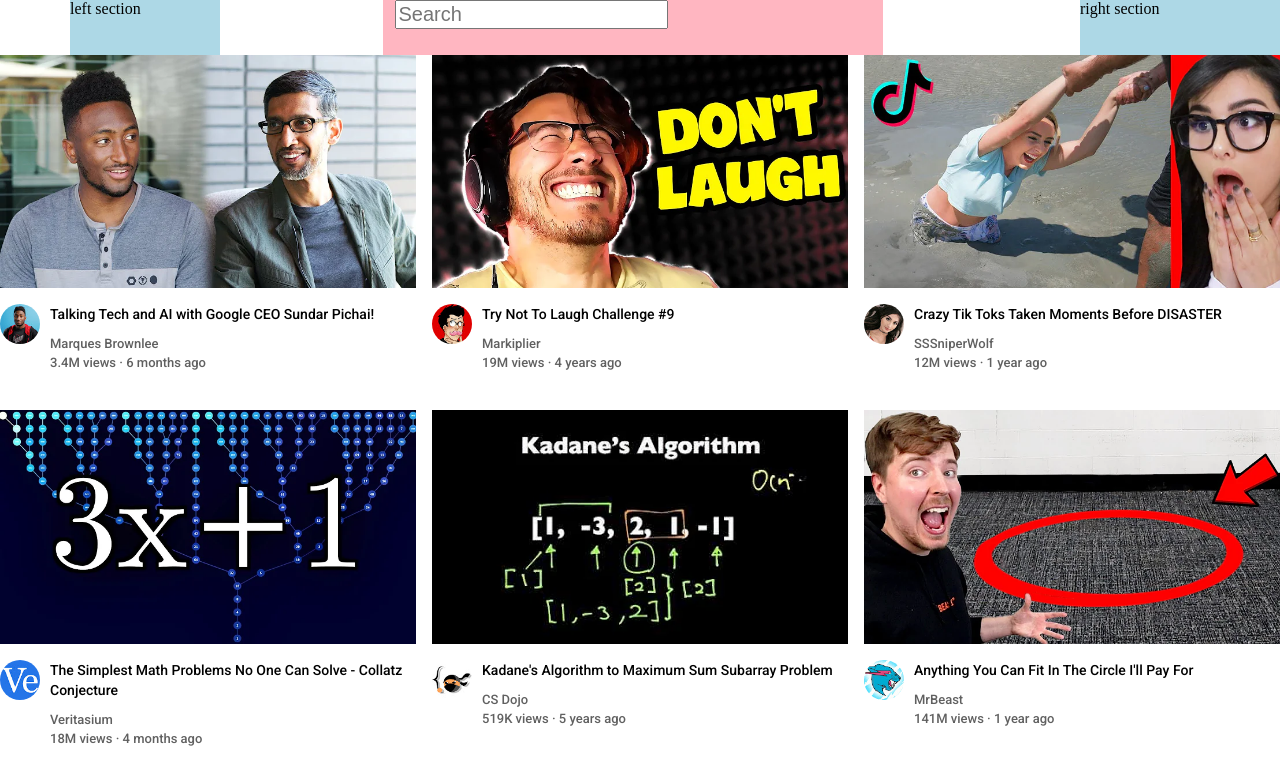
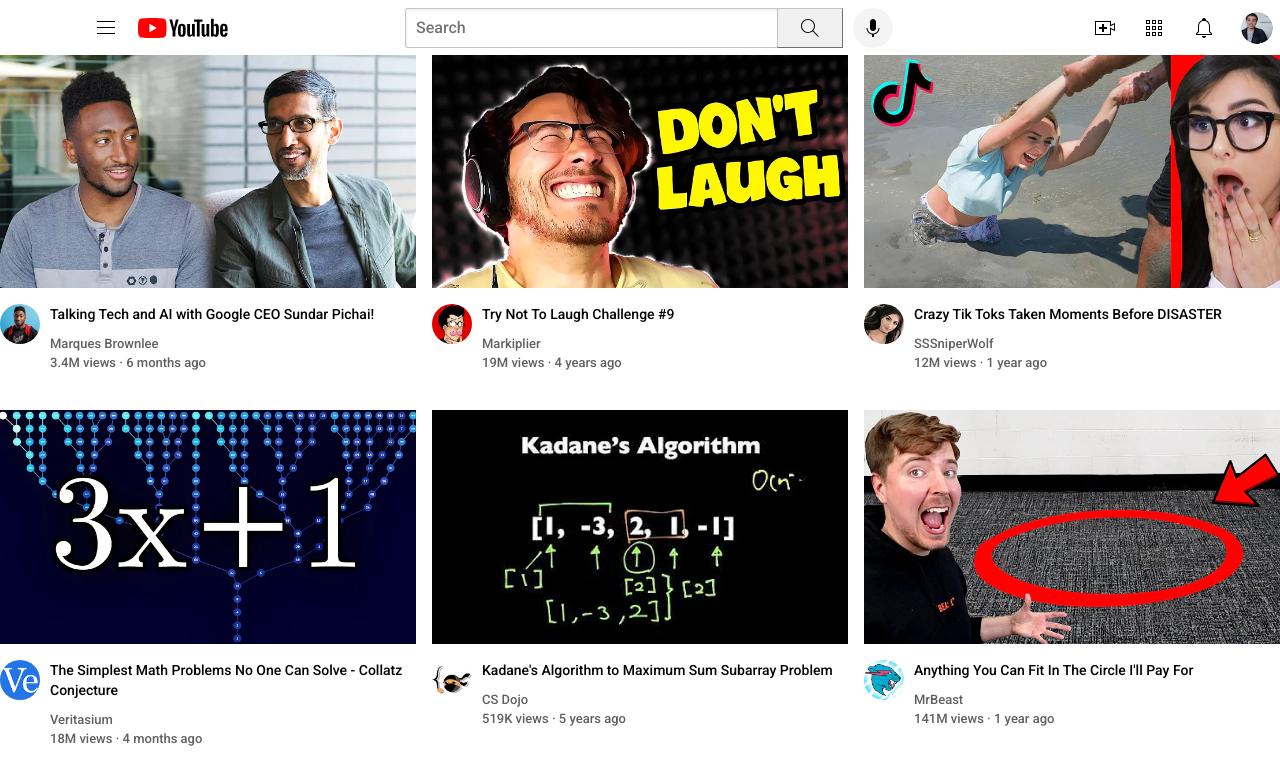
Before and after one commit to keithgraham-dev/youtube-clone, a plain HTML site: page index.html in a window 1280 px wide. Drawn offline with Linux system fonts and the light colour scheme.

Commit message:
docs: update README with header section progress

```diff
--- a/header.css
+++ b/header.css
@@ -1,6 +1,19 @@
 .search-bar {
-  font-size: 20px;
+  font-size: 16px;
+  width: 0;
+  height: 36px;
+  border-width: 1px;
+  border-radius: 2px;
+  border-style: solid;
+  border-color: rgb(196, 196, 196);
   margin-left: 12px;
+  padding-left: 10px;
+  flex: 1;
+  box-shadow: inset 1px 2px 3px rgba(0, 0, 0, 0.05);
+}
+.search-bar::placeholder {
+  font-family: Roboto, Arial;
+  font-size: 16px;
 }
 .header {
   height: 55px;
@@ -10,17 +23,59 @@
   flex-direction: row;
 }
 .left-section {
-  background-color: lightblue;
-  width: 150px;
+  display: flex;
   margin-left: 70px;
+  align-items: center;
+}
+.search-button {
+  height: 40px;
+  width: 66px;
+  background-color: rgb(240, 240, 240);
+  border-width: 1px;
+  border-color: rgb(196, 196, 196);
+  margin-left: -1px;
+  margin-right: 10px;
+}
+.voice-search-button {
+  height: 40px;
+  width: 40px;
+  border-radius: 20px;
+  border: none;
+  background-color: rgb(244, 244, 244);
+}
+.voice-search-icon {
+  height: 24px;
+  margin-top: 4px;
 }
 .middle-section {
-  background-color: lightpink;
+  display: flex;
+  align-items: center;
   flex: 1;
   margin-right: 35px;
   max-width: 500px;
 }
+.search-icon {
+  height: 24px;
+  margin-top: 4px;
+}
 .right-section {
-  background-color: lightblue;
-  width: 200px;
+  display: flex;
+  margin-right: 7px;
+  align-items: center;
+  justify-content: space-between;
+  width: 180px;
+  flex-shrink: 0;
 }
+.upload-icon {
+  height: 24px;
+}
+.youtube-apps-icon {
+  height: 24px;
+}
+.notifications-icon {
+  height: 24px;
+}
+.current-user-picture {
+  height: 32px;
+  border-radius: 16px;
+}
--- a/index.html
+++ b/index.html
@@ -14,11 +14,28 @@
   </head>
   <body>
     <div class="header">
-      <div class="left-section">left section</div>
+      <div class="left-section">
+        <img class="hamburger-menu" src="icons/hamburger-menu.svg" />
+        <img class="youtube-logo" src="icons/youtube-logo.svg" />
+      </div>
       <div class="middle-section">
         <input class="search-bar" type="text" placeholder="Search" />
+        <button class="search-button">
+          <img class="search-icon" src="icons/search.svg" />
+        </button>
+        <button class="voice-search-button">
+          <img class="voice-search-icon" src="icons/voice-search-icon.svg" />
+        </button>
       </div>
-      <div class="right-section">right section</div>
+      <div class="right-section">
+        <img class="upload-icon" src="icons/upload.svg" />
+        <img class="youtube-apps-icon" src="icons/youtube-apps.svg" />
+        <img class="notifications-icon" src="icons/notifications.svg" />
+        <img
+          class="current-user-picture"
+          src="channel-pictures/my-channel.jpeg"
+        />
+      </div>
     </div>
     <div class="video-grid">
       <div class="video-preview">
--- a/video.css
+++ b/video.css
@@ -35,3 +35,11 @@
   display: grid;
   grid-template-columns: 50px 1fr;
 }
+.hamburger-menu {
+  height: 24px;
+  margin-left: 24px;
+  margin-right: 20px;
+}
+.youtube-logo {
+  height: 20px;
+}
```
Also changed, not shown: channel-pictures/my-channel.jpeg (added), icons/hamburger-menu.svg (added), icons/notifications.svg (added), icons/search.svg (added), icons/upload.svg (added), icons/voice-search-icon.svg (added), icons/youtube-apps.svg (added), icons/youtube-logo.svg (added), 1 other file.
